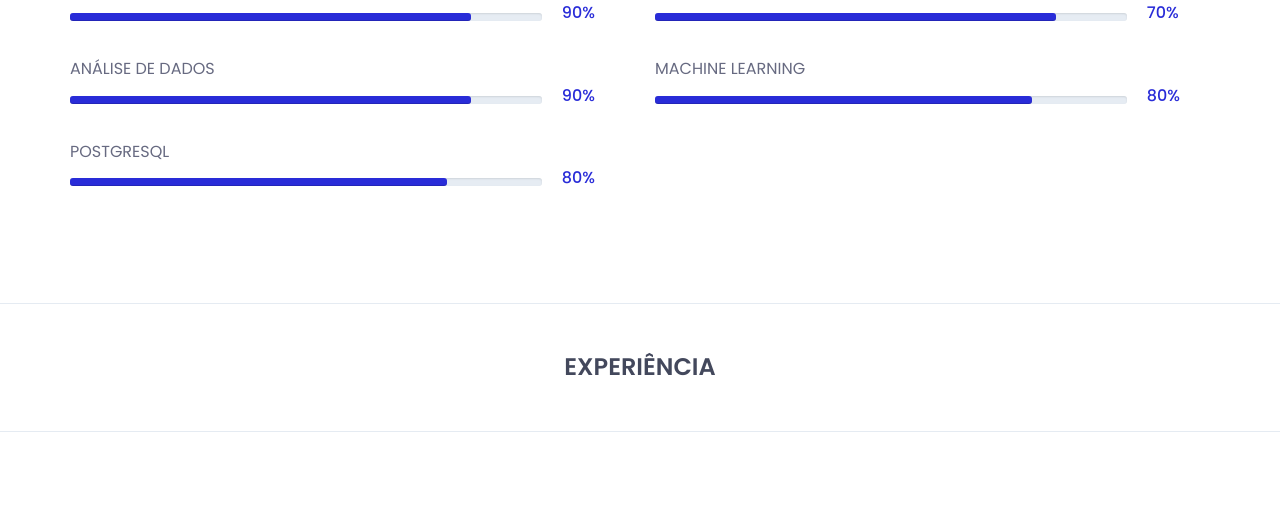
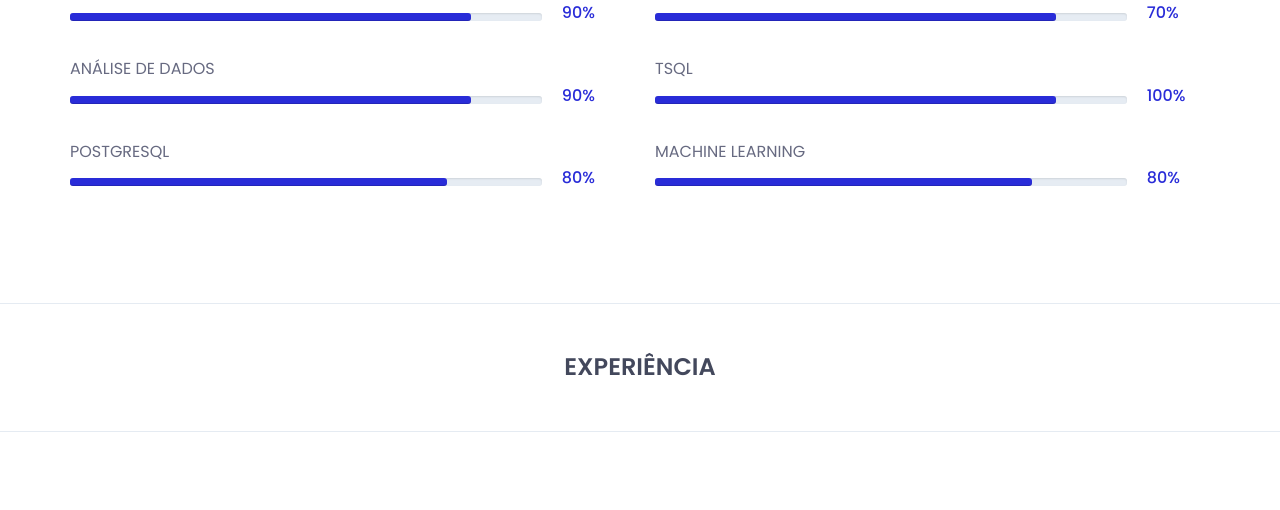
Before and after one commit to ManoelSobrinho/Portifolio, a plain HTML site: page index.html in a window 1280 px wide. Shown: the part 3733-4243 px from the top of the page. Drawn offline with nearby package versions, Linux system fonts and the light colour scheme; files whose address does not match are found by name.

Commit message:
Update index.html

```diff
--- a/index.html
+++ b/index.html
@@ -437,6 +437,17 @@
 										</div>
 									</div><!-- /.barWrapper -->
 									<div class="barWrapper">
+										<span class="progressText">TSQL</span>
+										<div class="single-progress-txt">
+											<div class="progress ">
+											   <div class="progress-bar" role="progressbar" aria-valuenow="85" aria-valuemin="10" aria-valuemax="100" style="">
+
+											   </div>
+											</div>
+											<h3>100%</h3>
+										</div>
+									</div><!-- /.barWrapper -->
+									<div class="barWrapper">
 										<span class="progressText">Machine Learning</span>
 										<div class="single-progress-txt">
 											<div class="progress ">
```
